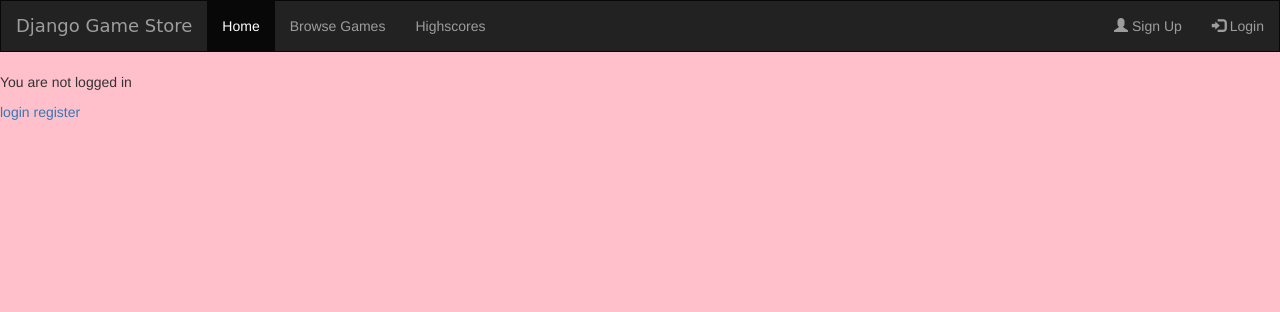
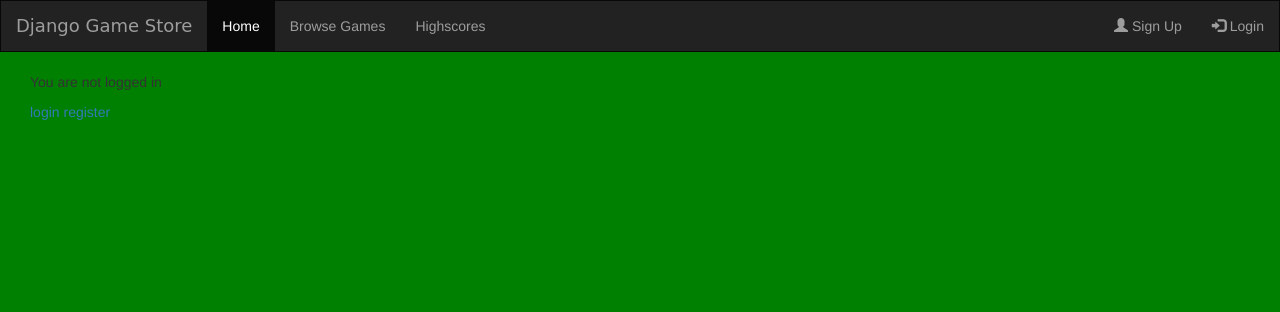
Before and after one commit to oheinonen/wsd2019_project, a Django app: page /browsegames/ in a window 1280 px wide. Shown: the top 312 px of the page. Run offline with Django 3.2, Linux system fonts and the light colour scheme; some libraries are stand-ins or nearby versions.

Commit message:
added styling to base.html

```diff
--- a/gamestore/static/gamestore/style.css
+++ b/gamestore/static/gamestore/style.css
@@ -1,7 +1,6 @@
 body {
-    background: pink ;
+    background: green ;
 }
-
 
 .navbar {
     border-radius: 0;
@@ -10,3 +9,8 @@ body {
 .navbar-brand {
     font-family: cursive;
 }
+
+.cont-1 {
+    padding-left: 30px;
+
+}
--- a/gamestore/templates/gamestore/browse_games.html
+++ b/gamestore/templates/gamestore/browse_games.html
@@ -3,6 +3,9 @@
 {% block title %}Browse games{% endblock %}
 
 {% block content %}
+
+
+
 {% if user.is_authenticated %}
 <h1>Released games:</h1>
   {% for game in games %}
@@ -16,4 +19,5 @@
   <a href="{% url 'login' %}">login</a>
   <a href="{% url 'signup' %}">register</a>
 {% endif %}
+
 {% endblock content %}
--- a/templates/base.html
+++ b/templates/base.html
@@ -40,8 +40,10 @@
     </div>
   </nav>
   <main>
+    <div class="cont-1">
       {% block content %}
       {% endblock %}
+    <div class="cont-1">
   </main>
 </body>
 
```
